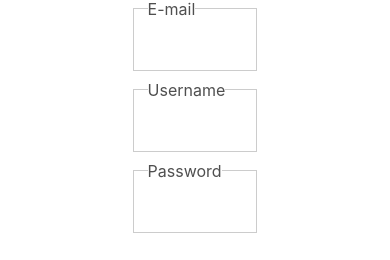
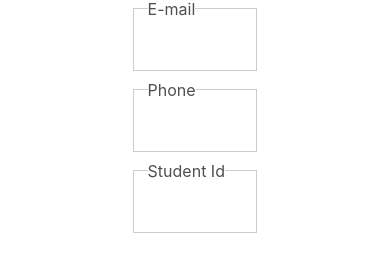
Before and after one commit to roam-tools/pu_hms_frontend, a React (Create React App) app: page /signup in a window 390 px wide. Shown: the part 483-743 px from the top of the page. Built offline with nearby package versions, Linux system fonts and the light colour scheme; the HTML template or start-up script is replaced by a standard one.

Commit message:
replaced password input with phone and renamed username to student id

```diff
--- a/src/components/auth/SigninForm.js
+++ b/src/components/auth/SigninForm.js
@@ -8,7 +8,7 @@ const SigninForm = (props) => {
                 <h1 className="login-form__header">Login into Pentecost University Hostel account</h1>
                 <div className="form__floating">
                     <input type="text" name="username" className="input__control" onChange={props.handleInputChange} required/>
-                    <label htmlFor='Username' className="input__label">Username</label>
+                    <label htmlFor='Username' className="input__label">Student Id</label>
                 </div>
                 <div className="form__floating">
                     <input type="password" name="password" className="input__control" onChange={props.handleInputChange} required/>
--- a/src/components/auth/SignupForm.js
+++ b/src/components/auth/SignupForm.js
@@ -19,12 +19,12 @@ const SignupForm = (props) => {
                     <label htmlFor='email' className="input__label">E-mail</label>
                 </div>
                 <div className="form__floating">
-                    <input type="text" name="username" className="input__control" onChange={props.handleInputChange} required/>
-                    <label htmlFor='Username' className="input__label">Username</label>
+                    <input type="text" name="phoneNumber" className="input__control" onChange={props.handleInputChange} required/>
+                    <label htmlFor='phoneNumber' className="input__label">Phone</label>
                 </div>
                 <div className="form__floating">
-                    <input type="password" name="password" className="input__control" onChange={props.handleInputChange} required/>
-                    <label htmlFor='password' className="input__label">Password</label>
+                    <input type="text" name="username" className="input__control" onChange={props.handleInputChange} required/>
+                    <label htmlFor='Username' className="input__label">Student Id</label>
                 </div>
                 <br />
                 <button className="input__control bg-blue">Sign Up</button>
```
